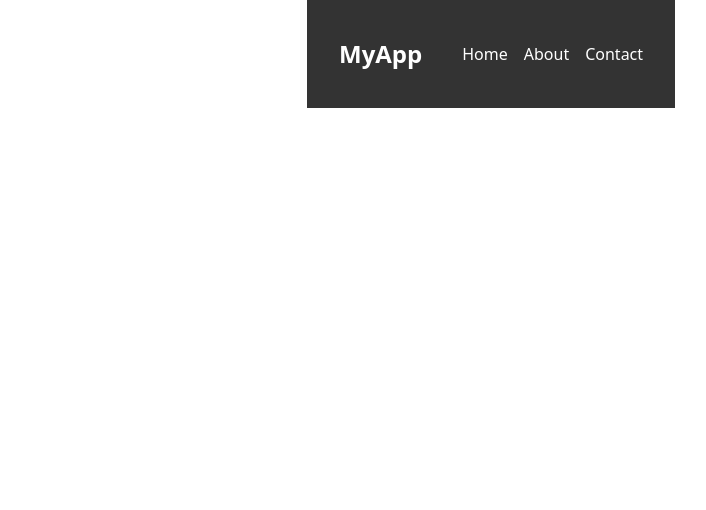
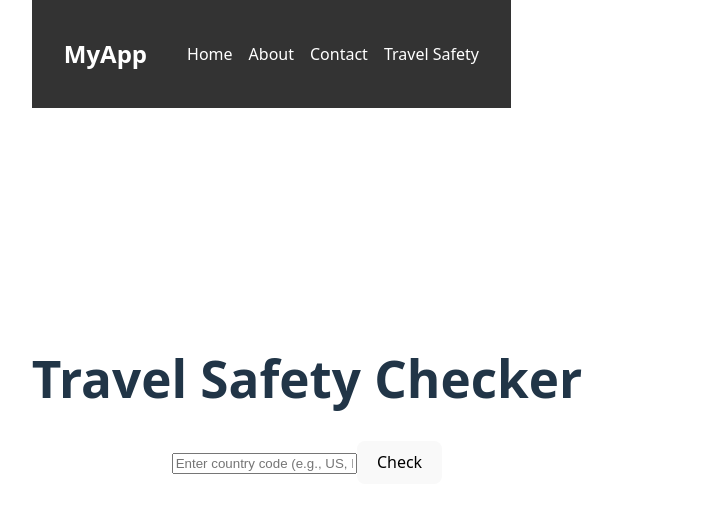
Before and after one commit to andrewchampagne/safe-travels, a React (Vite) app in the folder travel-site/: page /safety in a window 1280 px wide. Shown: the top 510 px of the page, without its empty margins (333-1039 px from the left). Built offline with nearby package versions, Linux system fonts and the light colour scheme.

Commit message:
modified:   travel-site/src/App.jsx 	modified:   travel-site/src/components/Navbar.jsx     new file:   travel-site/src/components/TravelSafetyChecker.tsx 	new file:   travel-site/src/components/server.js

```diff
--- a/travel-site/src/App.jsx
+++ b/travel-site/src/App.jsx
@@ -7,6 +7,9 @@ import Home from './pages/Home';
 import About from './pages/About';
 import Contact from './pages/Contact';
 
+import TravelSafetyChecker from "./components/TravelSafetyChecker";
+
+
 function App() {
   return (
     <Router>
@@ -15,6 +18,7 @@ function App() {
         <Route path="/" element={<Home />} />
         <Route path="/about" element={<About />} />
         <Route path="/contact" element={<Contact />} />
+        <Route path="/safety" element={<TravelSafetyChecker />} />
       </Routes>
     </Router>
   );
--- a/travel-site/src/components/Navbar.jsx
+++ b/travel-site/src/components/Navbar.jsx
@@ -10,6 +10,7 @@ function Navbar() {
         <li><Link to="/">Home</Link></li>
         <li><Link to="/about">About</Link></li>
         <li><Link to="/contact">Contact</Link></li>
+        <Link to="/safety">Travel Safety</Link>
       </ul>
     </nav>
   );
--- /dev/null
+++ b/travel-site/src/components/TravelSafetyChecker.tsx
@@ -0,0 +1,61 @@
+import React, { useState } from "react";
+
+export default function TravelSafetyChecker() {
+  const [countryCode, setCountryCode] = useState("");
+  const [data, setData] = useState<any>(null);
+  const [loading, setLoading] = useState(false);
+  const [error, setError] = useState<string | null>(null);
+
+  const fetchData = async () => {
+    if (!countryCode) return;
+    setLoading(true);
+    setError(null);
+    setData(null);
+    try {
+      const response = await fetch(`/api/country/${countryCode}`);
+      const result = await response.json();
+      if (!response.ok) throw new Error(result.error || "Failed to fetch data.");
+      setData(result);
+    } catch (err: any) {
+      setError(err.message || "Something went wrong.");
+    } finally {
+      setLoading(false);
+    }
+  };
+
+  return (
+    <div className="max-w-xl mx-auto p-6">
+      <h1 className="text-2xl font-bold mb-4">Travel Safety Checker</h1>
+
+      <div className="flex gap-2 mb-4">
+        <input
+          className="border border-gray-300 rounded px-3 py-2 w-full"
+          placeholder="Enter country code (e.g., US, FR, JP)"
+          value={countryCode}
+          onChange={(e) => setCountryCode(e.target.value.toUpperCase())}
+        />
+        <button
+          className="bg-blue-600 text-white px-4 py-2 rounded hover:bg-blue-700"
+          onClick={fetchData}
+          disabled={loading}
+        >
+          {loading ? "Loading..." : "Check"}
+        </button>
+      </div>
+
+      {error && (
+        <p className="text-red-500 font-semibold mb-4">{error}</p>
+      )}
+
+      {data && (
+        <div className="bg-white shadow-md rounded-xl p-4 space-y-2 border mt-4">
+          <h2 className="text-xl font-semibold">{data.name}</h2>
+          <p><strong>Advisory:</strong> {data.advisories?.text || "No data available."}</p>
+          <p><strong>Vaccinations:</strong> {data.vaccinations?.map((v: any) => v.name).join(", ") || "None required."}</p>
+          <p><strong>Entry Requirements:</strong> {data.entry?.text || "No information."}</p>
+          <p><strong>Health Info:</strong> {data.health?.text || "No health updates."}</p>
+        </div>
+      )}
+    </div>
+  );
+}
```
Also changed, not shown: travel-site/src/components/server.js (added, +22 -0 lines).
